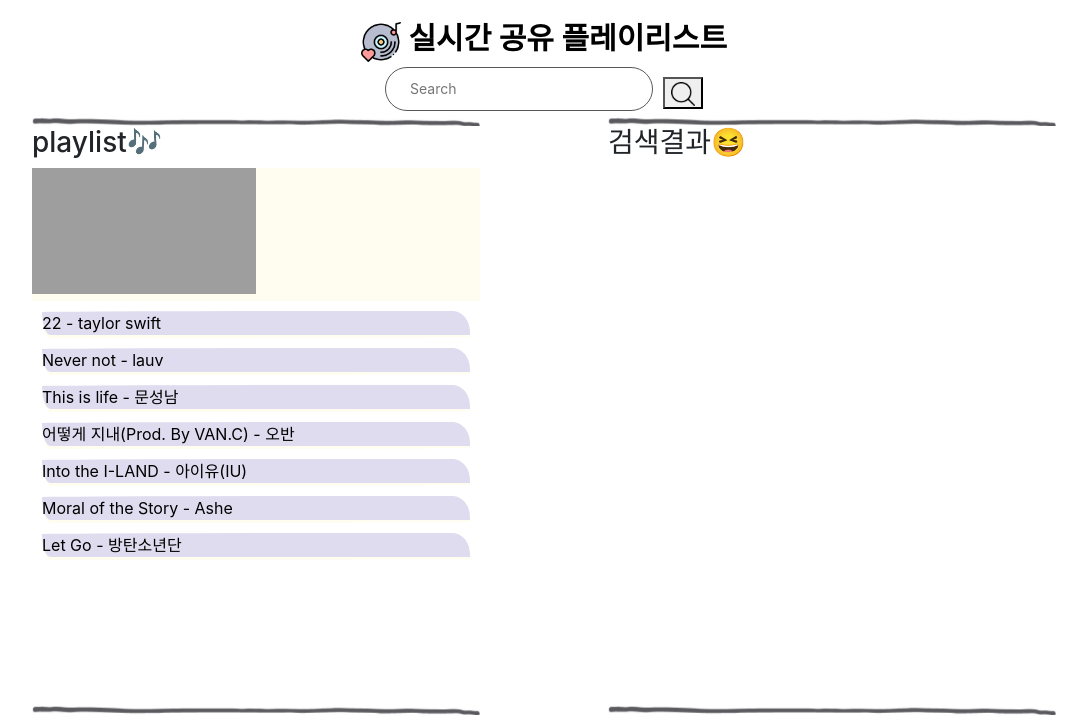
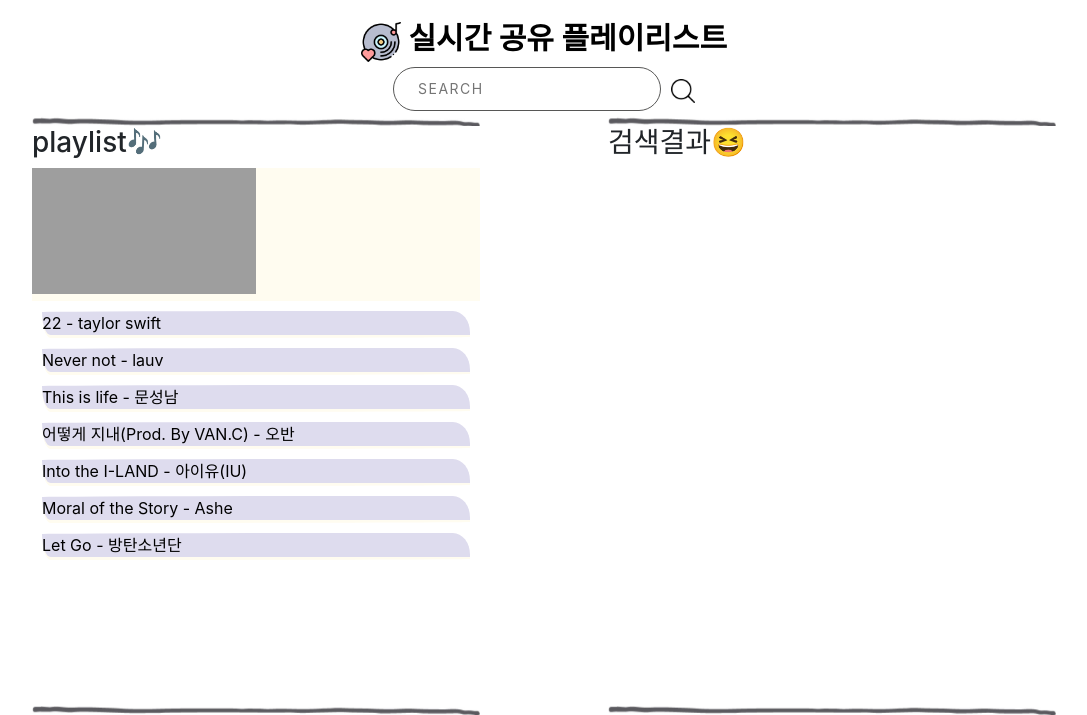
Before and after one commit to dahae0320/GLL_LIVE_PLAYLIST, a Django app: page /playlist/ in a window 1280 px wide. Shown: the top 715 px of the page, without its empty margins (96-1183 px from the left). Run offline with Django 3.2, Linux system fonts and the light colour scheme; some libraries are stand-ins or nearby versions; some web fonts are replaced; grey boxes are pictures that could not be loaded.

Commit message:
수정 완료

```diff
--- a/LivePlaylist/static/LivePlaylist/LivePlaylist.css
+++ b/LivePlaylist/static/LivePlaylist/LivePlaylist.css
@@ -33,7 +33,7 @@
     margin-left: 10px;
 }
 
-.search__input {
+#search__input {
     width: 100%;
     padding: 12px 24px;
 
@@ -44,6 +44,7 @@
 
     color: #575756;
     background-color: transparent;
+
     border-radius: 50px;
     border: 1px solid #575756;
     transition: all 250ms ease-in-out;
--- a/LivePlaylist/templates/LivePlaylist/playlist.html
+++ b/LivePlaylist/templates/LivePlaylist/playlist.html
@@ -32,11 +32,10 @@
 		</p>
 		<div class="wrapper1">
 			<div class="search1">
-				<input type="text" name="search" class="search__input" placeholder="Search">
+				<input type="text" name="search" id="search__input" placeholder="Search">
 			</div>
 			<div class="search2">
-				<button id="btn_search" type="submit"><img src="{% static 'LivePlaylist/search.png' %}" width='24' height='24' /></button>
-   <!-- <button id="btn_search" type="submit">search</button> -->
+				<a id="btn_search" type="submit"><img src="{% static 'LivePlaylist/search.png' %}" width='24' height='24' /></a>
 			</div>
 		</div>
 	</div>
```
